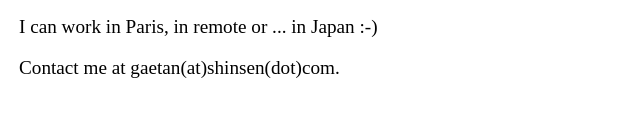
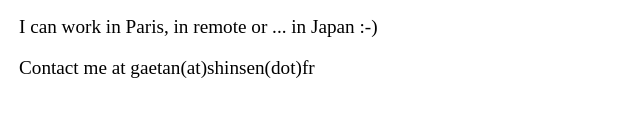
Before and after one commit to shinsendev/shinsen2, a plain HTML site: page index.html in a window 1280 px wide. Shown: the part 236-352 px from the top of the page, 321-961 px from the left. Drawn offline with Linux system fonts and the light colour scheme.

Commit message:
Update index.html

```diff
--- a/index.html
+++ b/index.html
@@ -17,7 +17,7 @@
 		<p>I have previously worked for Rakuten, Bouygues Telecom, Paris 8 university, La Fourche, SoCloz and Ensembl' as CTO, lead tech and backend developer.</p>
 		<p>My main language is Node JS, I usually work with docker and I like devops.</p>
 		<p>I can work in Paris, in remote or ... in Japan :-)</p>
-		<p>Contact me at gaetan(at)shinsen(dot)com.</p>
+		<p>Contact me at gaetan(at)shinsen(dot)fr</p>
 	</section>
 
 </body>
```
